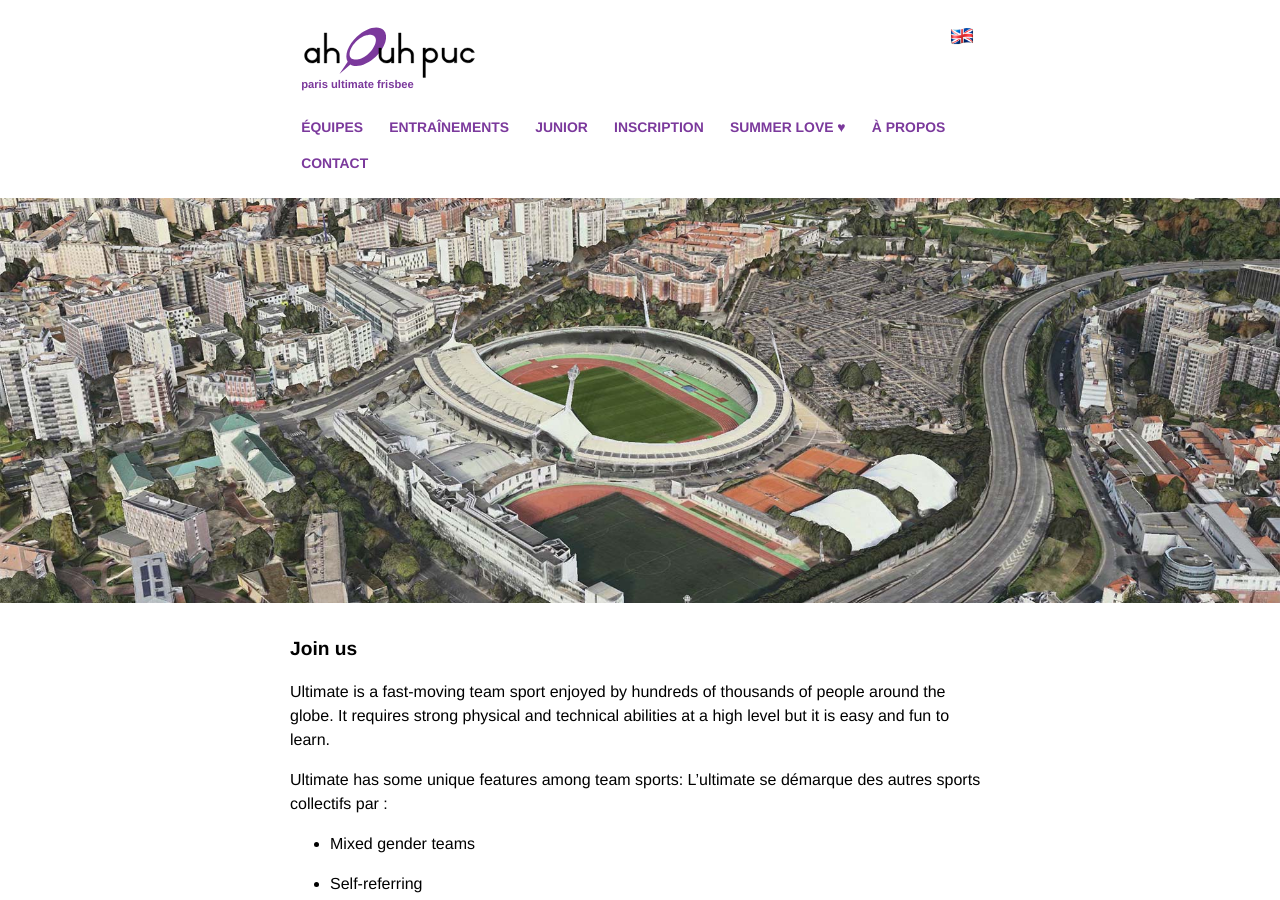
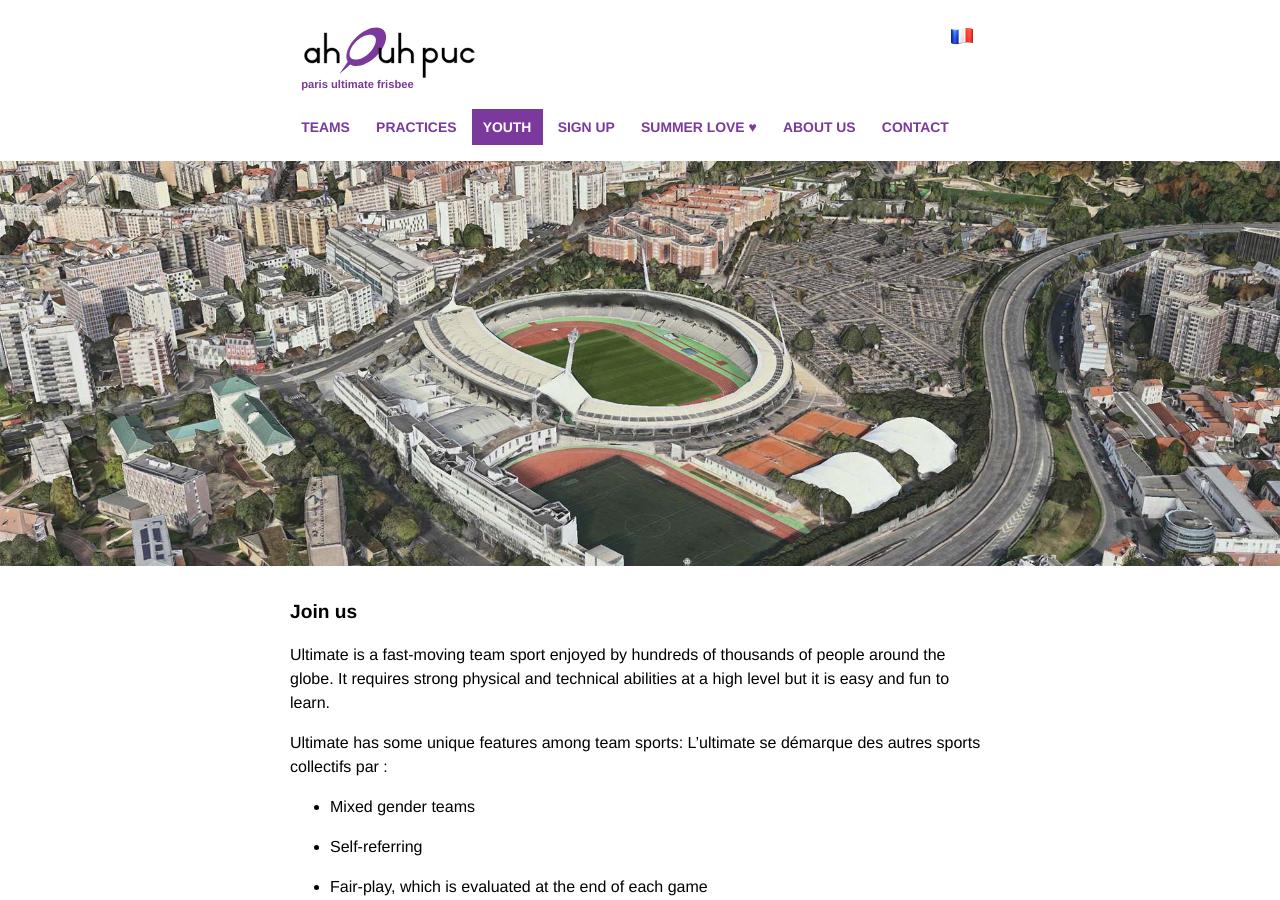
Before and after one commit to ahouhpuc/ahouhpuc.github.io, a Jekyll site: the page built from youth.markdown, in a window 1280 px wide and 900 px high. Built offline with Jekyll 4.4.1, drawn with Linux system fonts in a browser that asks for light colours.

Commit message:
Fix menu and english version

```diff
--- a/_includes/menu.fr.html
+++ b/_includes/menu.fr.html
@@ -1,7 +1,7 @@
 <ul>
   <li><a {% if page.path contains "équipes" %} class="current" {% endif %} href="équipes.html">Équipes</a></li>
   <li><a {% if page.path contains "entraînements" %} class="current" {% endif %} href="entraînements.html">Entraînements</a></li>
-  <li><a {% if page.path contains "junior" %} class="current" {% endif %} href="junior.html">Junior</a></li>
+  <li><a {% if page.path contains "juniors" %} class="current" {% endif %} href="juniors.html">Junior</a></li>
   <li><a {% if page.path contains "inscription" %} class="current" {% endif %} href="inscription.html">Inscription</a></li>
   <li><a {% if page.path contains "summer-love" %} class="current" {% endif %} href="summer-love.html">Summer&nbsp;Love&nbsp;♥</a></li>
   <li><a {% if page.path contains "à-propos" %} class="current" {% endif %} href="à-propos.html">À propos</a></li>
--- a/youth.markdown
+++ b/youth.markdown
@@ -1,4 +1,5 @@
 ---
+lang: en
 title: Section Juniors Ultimate Ah Ouh Puc
 description: Notre section junior s'entraîne le samedi matin pour découvrir l'ultimate et participer aux championnats de France en fin d'année.
 cover:
```
